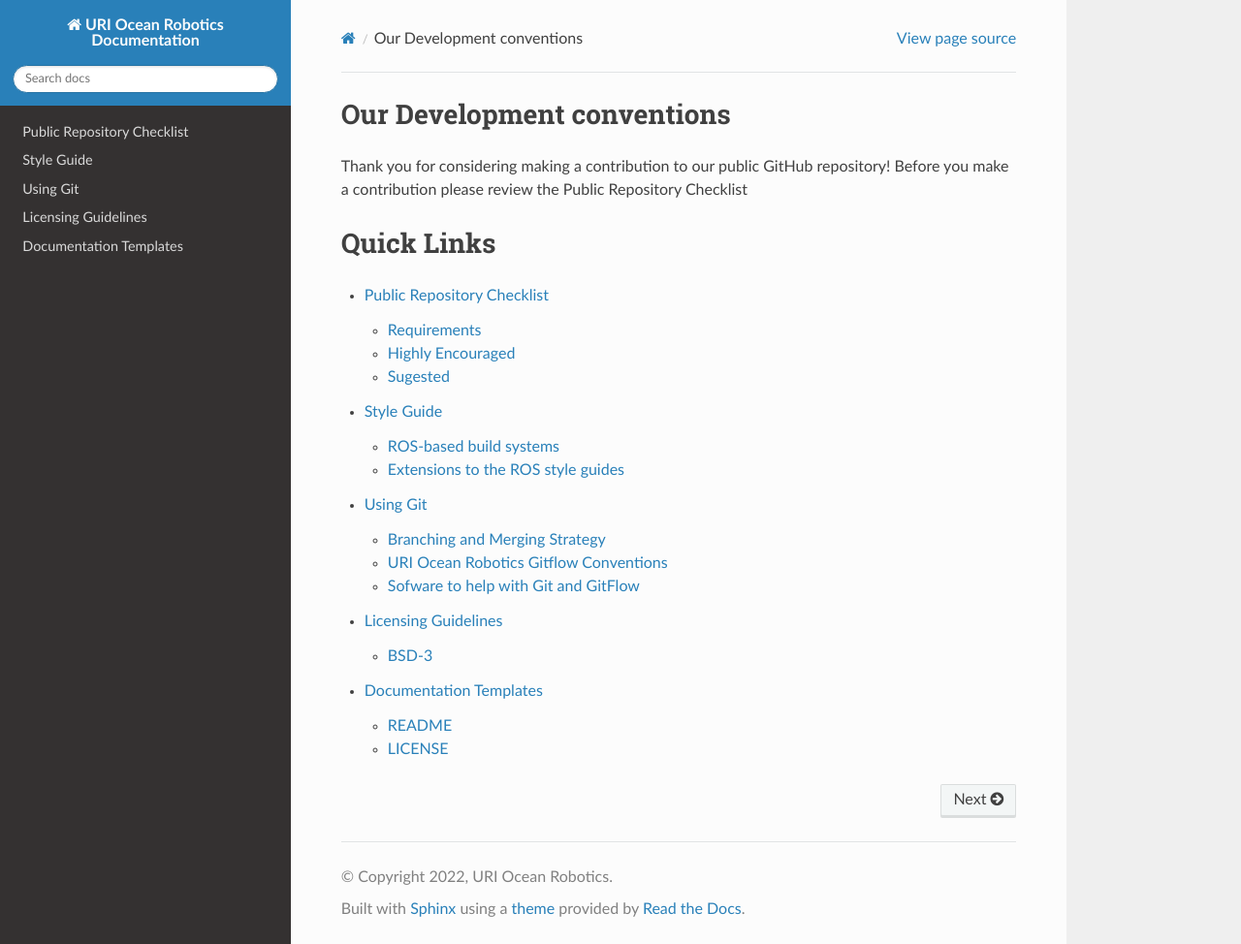
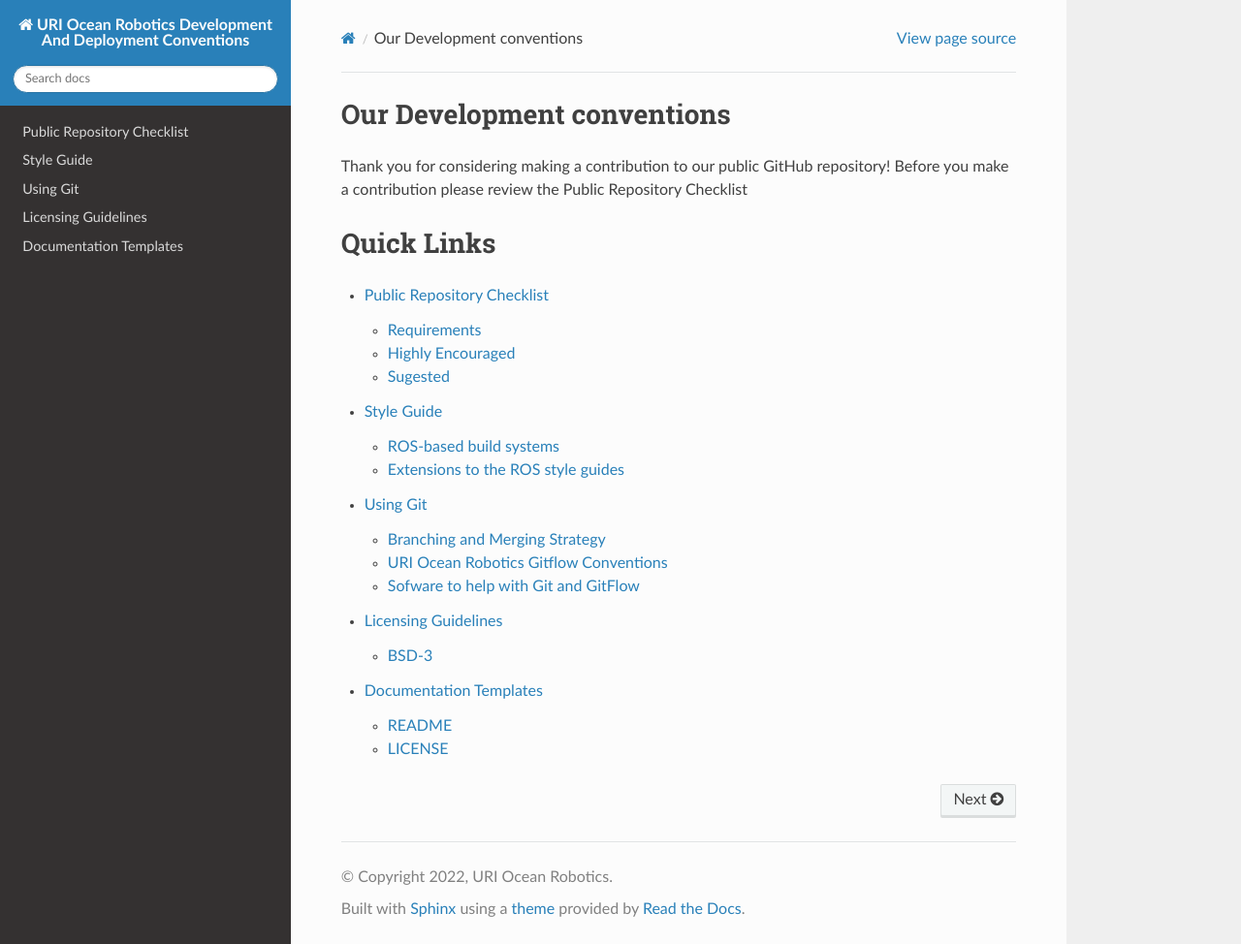
Before and after one commit to uri-ocean-robotics/development-conventions, a Sphinx documentation site: the page built from docs/index.rst, in a window 1280 px wide and 974 px high. Shown: the whole window at 97% size. Built offline with Sphinx 7.4.7 and the Read the Docs theme 2.0.0, drawn with Linux system fonts in a browser that asks for light colours; formulas are drawn with MathJax 3; pages that are not in the unit, such as notebooks, are missing from menus.

Commit message:
updated page name

```diff
--- a/docs/conf.py
+++ b/docs/conf.py
@@ -8,7 +8,7 @@
 
 import sphinx_rtd_theme
 
-project = 'URI Ocean Robotics Documentation'
+project = 'URI Ocean Robotics Development And Deployment Conventions'
 copyright = '2022, URI Ocean Robotics'
 author = 'URI Ocean Robotics Authors'
 
```
